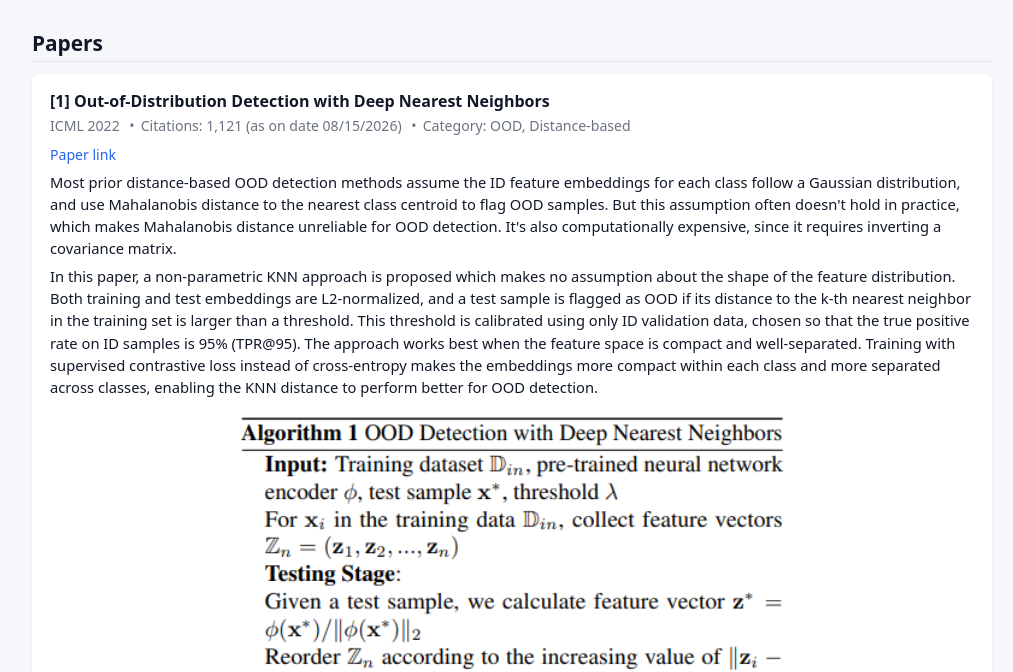
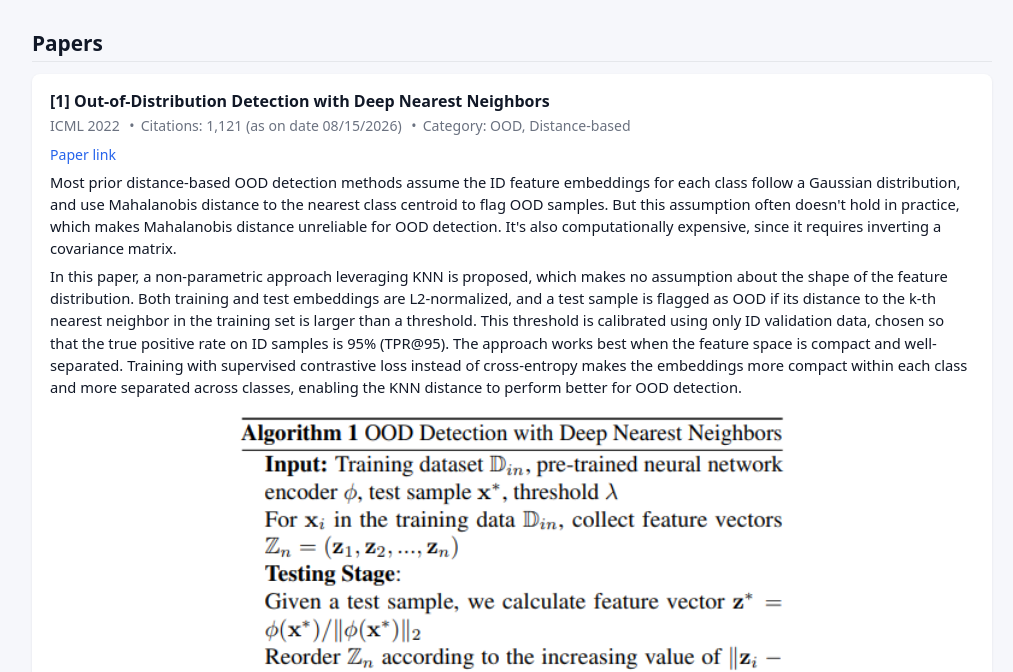
Before and after one commit to khanhafeez/OOD-OSR-Paper-Notes, a plain HTML site: page index.html in a window 1280 px wide. Shown: the part 123-795 px from the top of the page, without its empty margins (128-1141 px from the left). Drawn offline with Linux system fonts and the light colour scheme.

Commit message:
Update index.html

```diff
--- a/index.html
+++ b/index.html
@@ -203,7 +203,7 @@
               Mahalanobis distance unreliable for OOD detection. It's also computationally expensive, since it requires inverting a covariance matrix.
             </p>
             <p>
-              In this paper, a non-parametric KNN approach is proposed which makes no assumption about the shape of the feature distribution. Both
+              In this paper, a non-parametric approach leveraging KNN is proposed, which makes no assumption about the shape of the feature distribution. Both
               training and test embeddings are L2-normalized, and a test sample is flagged as OOD if its distance to the k-th nearest neighbor in the
               training set is larger than a threshold. This threshold is calibrated using only ID validation data, chosen so that the true positive rate
               on ID samples is 95% (TPR@95). The approach works best when the feature space is compact and well-separated. Training with supervised
```
